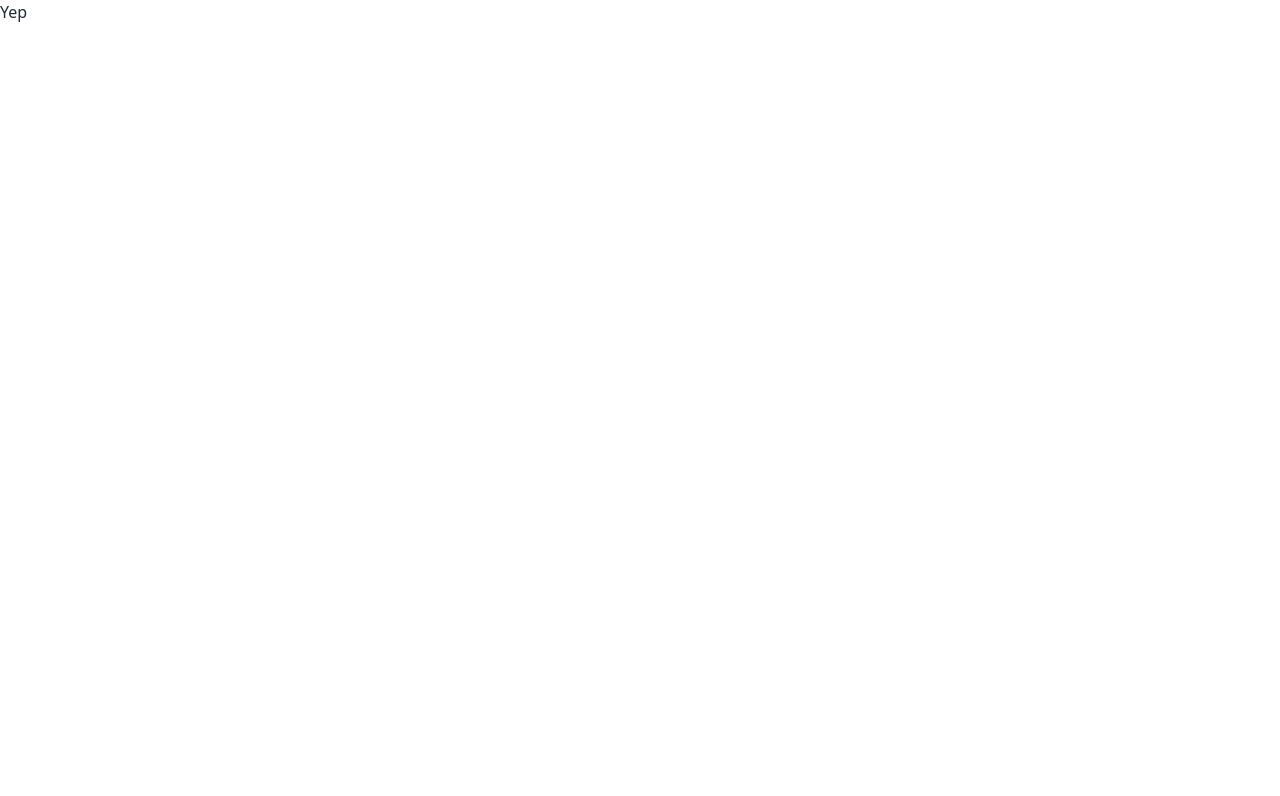
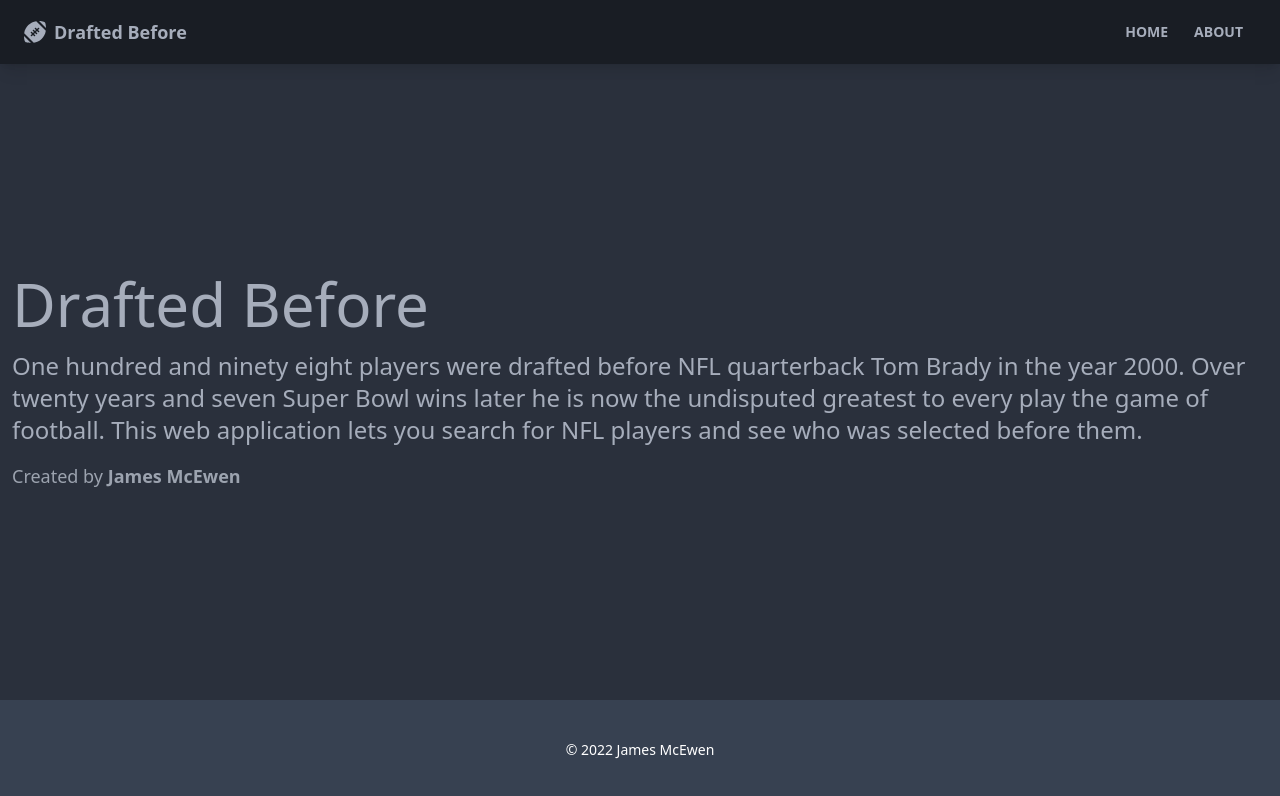
Before and after one commit to jemcewen/drafted-before, a React (Create React App) app: page /about in a window 1280 px wide. Shown: the top 796 px of the page. Built offline with nearby package versions, Linux system fonts and the light colour scheme; the HTML template or start-up script is replaced by a standard one.

Commit message:
Add basic layout pages and routing

```diff
--- a/package.json
+++ b/package.json
@@ -9,6 +9,8 @@
     "daisyui": "^2.42.1",
     "react": "^18.2.0",
     "react-dom": "^18.2.0",
+    "react-icons": "^4.7.1",
+    "react-router-dom": "^6.4.5",
     "react-scripts": "5.0.1",
     "web-vitals": "^2.1.4"
   },
--- a/public/index.html
+++ b/public/index.html
@@ -1,5 +1,5 @@
 <!DOCTYPE html>
-<html lang="en">
+<html lang="en" data-theme="dark">
   <head>
     <meta charset="utf-8" />
     <link rel="icon" href="%PUBLIC_URL%/favicon.ico" />
@@ -9,7 +9,7 @@
       name="description"
       content="Web site created using create-react-app"
     />
-    <title>React App</title>
+    <title>Drafted Before</title>
   </head>
   <body>
     <noscript>You need to enable JavaScript to run this app.</noscript>
--- a/src/App.js
+++ b/src/App.js
@@ -1,8 +1,26 @@
+import { BrowserRouter as Router, Route, Routes } from 'react-router-dom';
+import NavBar from './components/layout/NavBar';
+import Footer from './components/layout/Footer';
+import Home from './pages/Home';
+import About from './pages/About';
+import Error from './pages/Error';
+
 function App() {
   return (
-    <div>
-      <h1>Yep</h1>
-    </div>
+    <Router>
+      <div className='flex flex-col justify-between h-screen'>
+        <NavBar />
+        <main className='container mx-auto px-3 pb-12'>
+          <Routes>
+            <Route path='/' element={<Home />} />
+            <Route path='/about' element={<About />} />
+            <Route path='/error' element={<Error />} />
+            <Route path='/*' element={<Error />} />
+          </Routes>
+        </main>
+        <Footer />
+      </div>
+    </Router>
   );
 }
 
--- /dev/null
+++ b/src/components/layout/Footer.jsx
@@ -0,0 +1,12 @@
+function Footer() {
+  const footerYear = new Date().getFullYear();
+
+  return (
+    <footer className='footer p-10 bg-gray-700 text-primary-content footer-center'>
+      <div>
+        <p>&copy; {footerYear} James McEwen</p>
+      </div>
+    </footer>
+  );
+}
+export default Footer;
--- /dev/null
+++ b/src/components/layout/NavBar.jsx
@@ -0,0 +1,28 @@
+import { FaFootballBall } from 'react-icons/fa';
+import { Link } from 'react-router-dom';
+
+function NavBar() {
+  return (
+    <nav className='navbar mb-12 shadow-lg bg-neutral text-neutral-content'>
+      <div className='container mx-auto'>
+        <div className='flex-none px-2 mx-2'>
+          <FaFootballBall className='inline pr-2 text-3xl' />
+          <Link to='/' className='text-lg font-bold align-middle'>
+            Drafted Before
+          </Link>
+        </div>
+        <div className='flex-1 px-2 mx-2'>
+          <div className='flex justify-end'>
+            <Link to='/' className='btn btn-ghost btn-sm rounded-btn'>
+              Home
+            </Link>
+            <Link to='/about' className='btn btn-ghost btn-sm rounded-btn'>
+              About
+            </Link>
+          </div>
+        </div>
+      </div>
+    </nav>
+  );
+}
+export default NavBar;
--- /dev/null
+++ b/src/pages/About.jsx
@@ -0,0 +1,18 @@
+function About() {
+  return (
+    <>
+      <h1 className='text-6xl mb-4'>Drafted Before</h1>
+      <p className='mb-4 text-2xl font-light'>
+        <strong>One hundred and ninety eight</strong> players were drafted
+        before NFL quarterback Tom Brady in the year 2000. Over twenty years and
+        seven Super Bowl wins later he is now the undisputed greatest to every
+        play the game of football. This web application lets you search for NFL
+        players and see who was selected before them.
+      </p>
+      <p className='text-lg text-gray-400'>
+        Created by <strong>James McEwen</strong>
+      </p>
+    </>
+  );
+}
+export default About;
--- /dev/null
+++ b/src/pages/Error.jsx
@@ -0,0 +1,20 @@
+import { FaHome } from 'react-icons/fa';
+import { Link } from 'react-router-dom';
+
+function Error() {
+  return (
+    <div className='hero'>
+      <div className='text-center hero-content'>
+        <div className='max-w-lg'>
+          <h1 className='text-8xl font-bold mb-8'>Oops!</h1>
+          <p className='text-5xl mb-8'>Something went wrong</p>
+          <Link to='/' className='btn btn-lg'>
+            <FaHome className='mr-2' />
+            Back to Home
+          </Link>
+        </div>
+      </div>
+    </div>
+  );
+}
+export default Error;
--- /dev/null
+++ b/src/pages/Home.jsx
@@ -0,0 +1,4 @@
+function Home() {
+  return <div>Home</div>;
+}
+export default Home;
```
Also changed, not shown: 1 other file (tests, documents, lock files or other folders).
